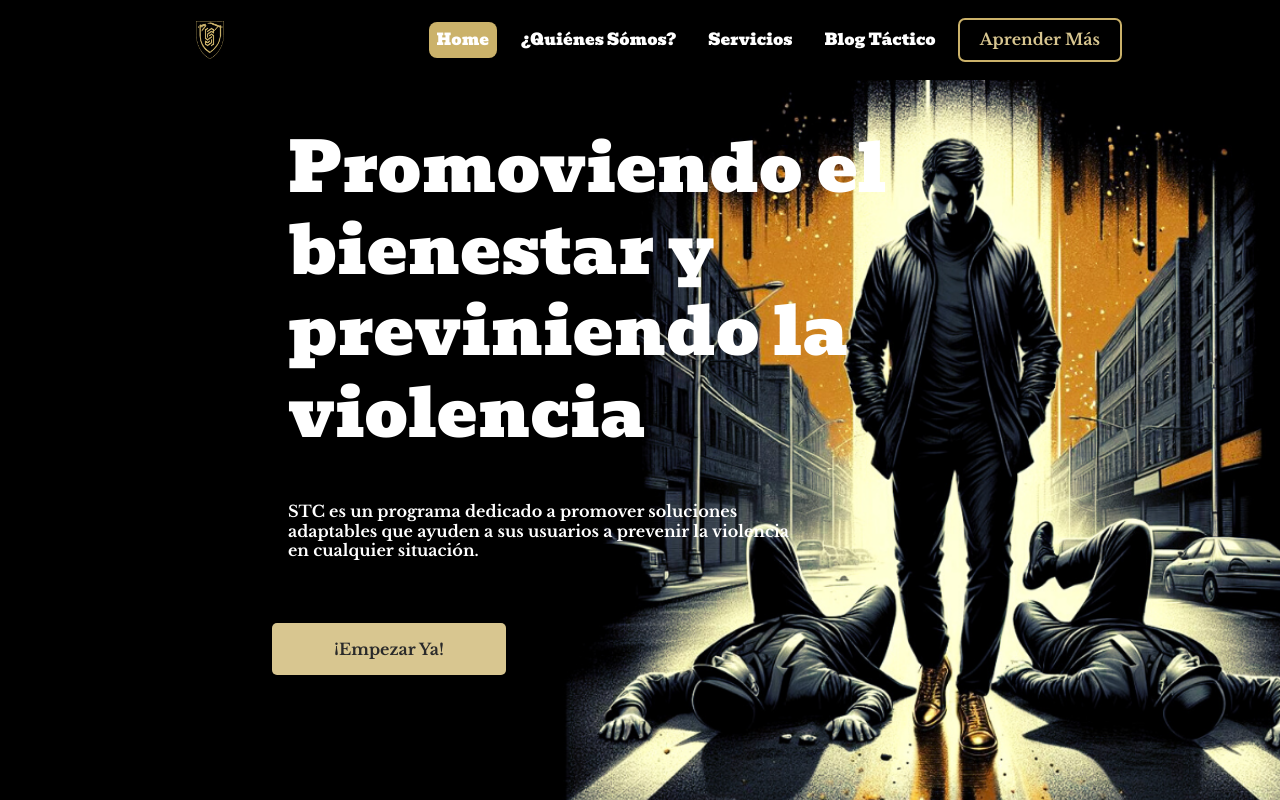
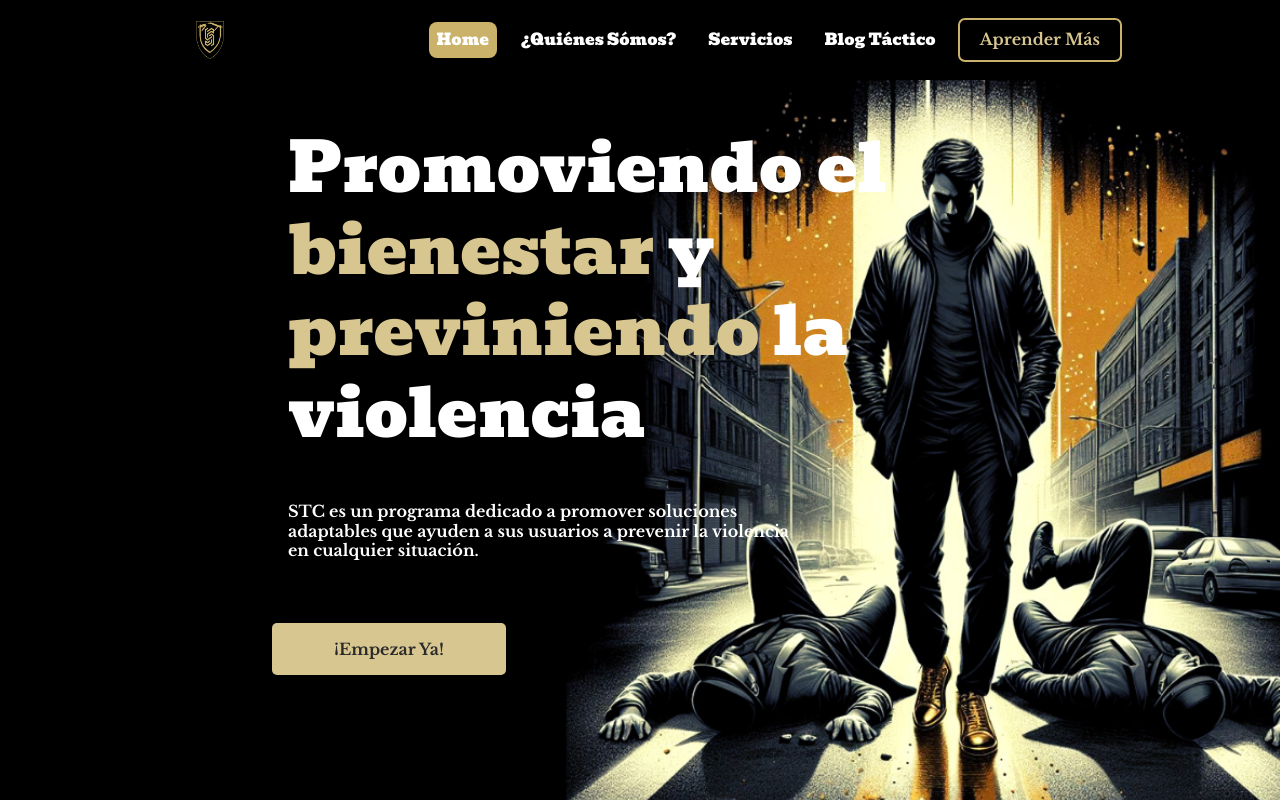
Before and after one commit to luifer991/stc, a Next.js app: page / in a window 1280 px wide. Shown: the top 800 px of the page. Built offline with nearby package versions, Linux system fonts and the light colour scheme; no server answers.

Commit message:
title as a optimized component

```diff
--- a/src/app/Components/Title.tsx
+++ b/src/app/Components/Title.tsx
@@ -9,7 +9,7 @@ function Title({
     <>
       <header className='w-[90%] block items-center justify-center ml-[3rem] md:w-[700px]'>
         <h1 className={`text-left text-[68px] pt-12 pb-12 txt-[#ffffffcc]${bevan.className}`}>
-          {first} <span className='txt-[#d8c690]'> {spanOne}</span> {w}<span className='txt-[#d8c690]'> {SpanTwo} </span> {second}
+          {first} <span className='text-clear-gold'> {spanOne}</span> {w}<span className='text-clear-gold'> {SpanTwo} </span> {second}
         </h1>
         <p className={`text-left max-w-lg txt-sm pb-[80px] md:pb-20 ${libreBaskerville.className}`}>
           {third}
```
